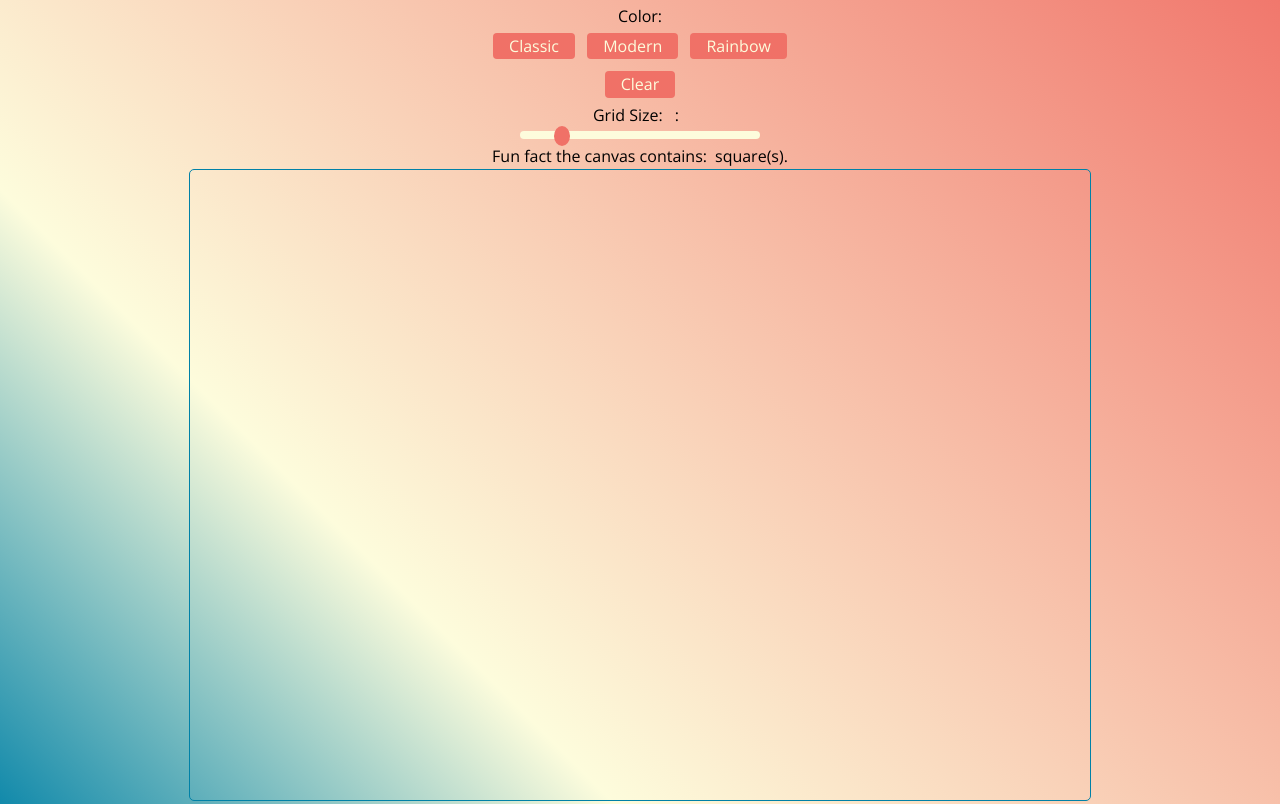
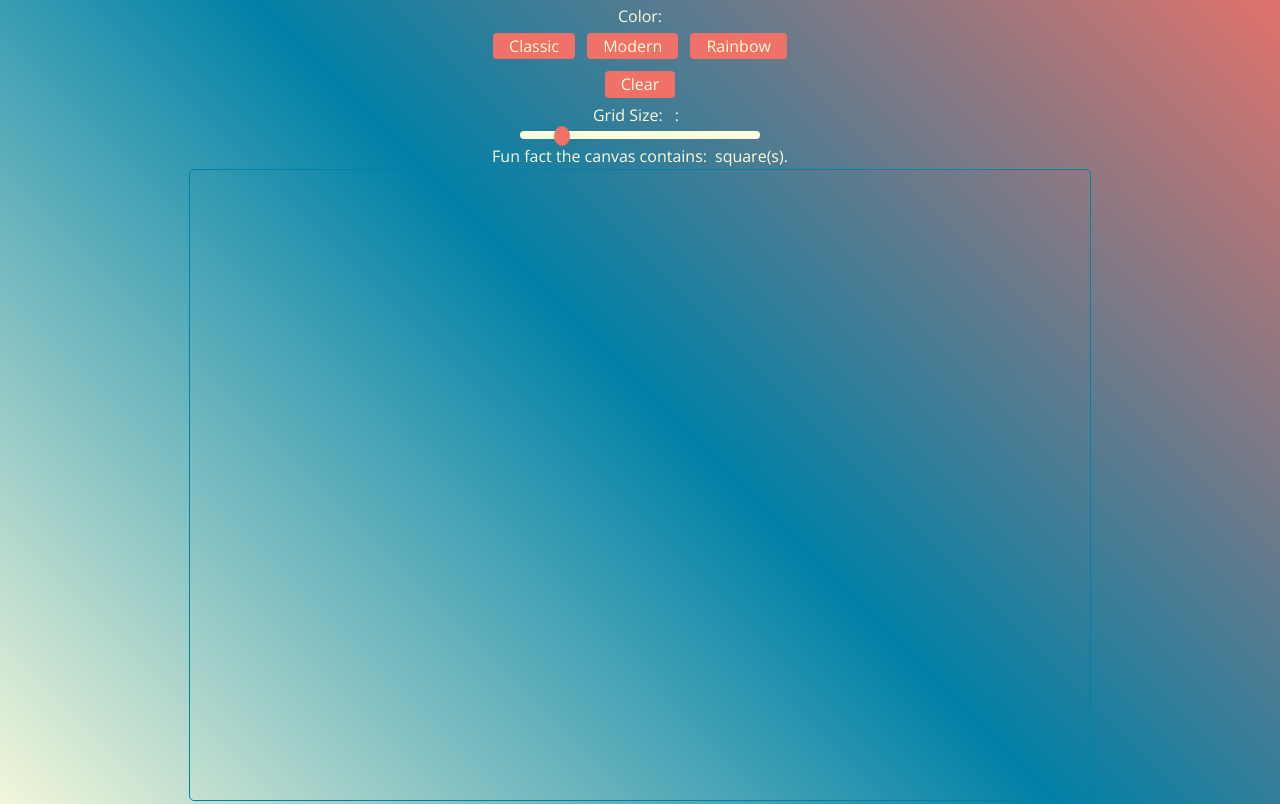
Before and after one commit to Cert-Ready/etch-a-sketch, a plain HTML site: page index.html in a window 1280 px wide. Shown: the part 73-877 px from the top of the page. Drawn offline with nearby package versions, Linux system fonts and the light colour scheme.

Commit message:
Add app UI

```diff
--- a/css/style.css
+++ b/css/style.css
@@ -29,7 +29,7 @@
   --accent-0: #0081a7;
   --accent-1: #fdfcdc;
   --accent-2: #f07167;
-  --pri-grad: linear-gradient(45deg, var(--accent-0), var(--accent-1) 30%, var(--accent-2));
+  --pri-grad: linear-gradient(45deg, var(--accent-1), var(--accent-0), var(--accent-2));
   /* miscellaneous */
   --pri-brd-rad: var(--size-1);
   --pri-outline-offset: 2px;
@@ -47,6 +47,7 @@ body {
   font-family: var(--sec-font);
   background-color: var(--accent-1);
   background-image: var(--pri-grad);
+  color: var(--accent-1);
 }
 
 header,
@@ -74,7 +75,7 @@ footer {
 .canvas {
   display: grid;
   width: 90%;
-  aspect-ratio: 1 / 0.7;
+  aspect-ratio: 1 / 1;
   margin: auto;
   outline: 1px solid var(--accent-0);
   border-radius: var(--pri-brd-rad);
@@ -178,6 +179,7 @@ footer {
   outline: var(--pri-outline-offset) solid var(--accent-0);
 }
 
+
 /* Utility class
    ========================================================================== */
 .flex-row {
@@ -197,4 +199,7 @@ footer {
   .controls * {
     margin: var(--size-1);
   }
+  .canvas {
+    aspect-ratio: 1 / 0.7;
+  }
 }
```
